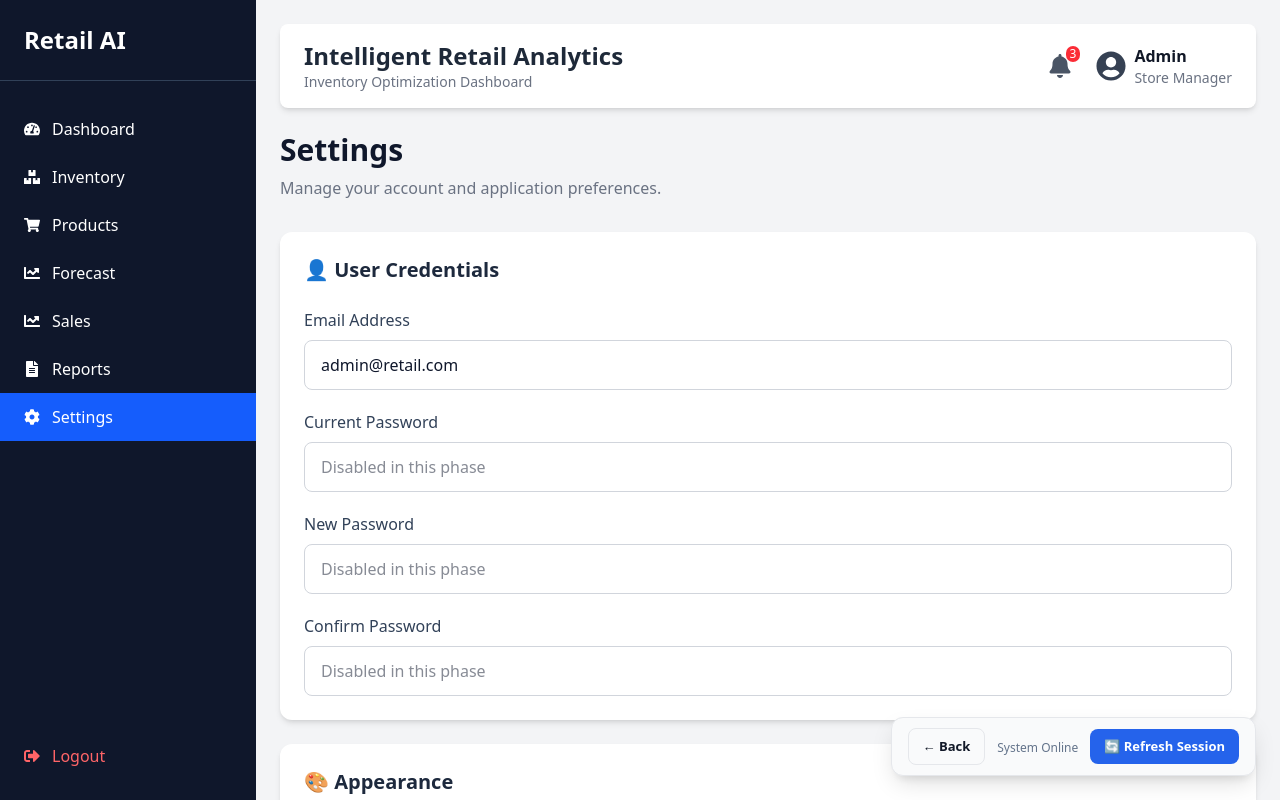
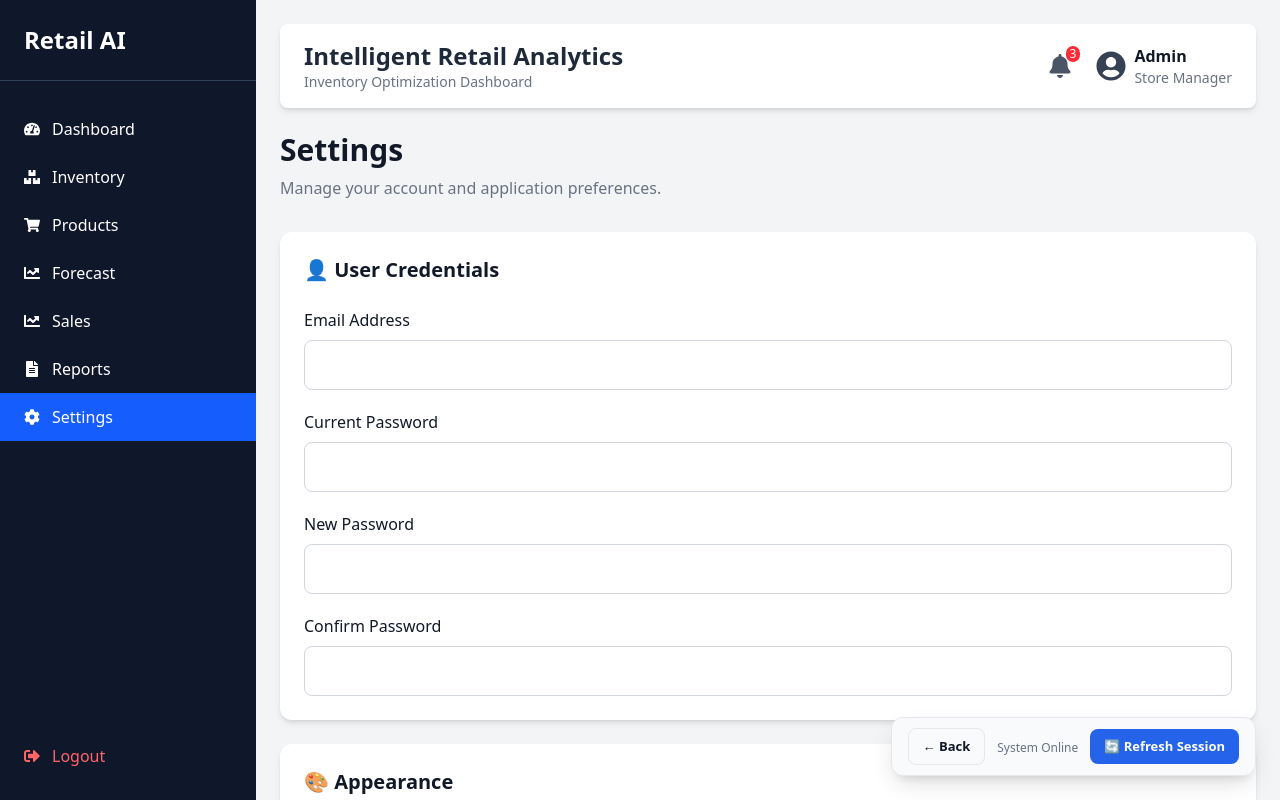
Before and after one commit to MDKubal-17/Intelligent-Retail-Analytics-and-Inventory-Optimization-System, a React (Vite) app in the folder retail-analytics-frontend/: page /settings in a window 1280 px wide. Shown: the top 800 px of the page. Built offline with nearby package versions, Linux system fonts and the light colour scheme; no server answers.

Commit message:
Update Settings.jsx

```diff
--- a/retail-analytics-frontend/src/pages/Settings.jsx
+++ b/retail-analytics-frontend/src/pages/Settings.jsx
@@ -1,14 +1,13 @@
-import React, { useState, useEffect } from "react";
+import React, { useState } from "react";
 import Layout from "../components/Layout";
-
-const API_BASE_URL = import.meta.env.VITE_API_URL || "http://localhost:5000";
 
 export const Settings = () => {
   // Read user from logged-in session
-  const storedUser = JSON.parse(localStorage.getItem("user")) || {
-    id: "",
-    email: "admin@retail.com",
-  };
+  const storedUser =
+    JSON.parse(localStorage.getItem("user")) || {
+      id: "",
+      email: "",
+    };
 
   const [email, setEmail] = useState(storedUser.email);
 
@@ -18,107 +17,48 @@
     confirm: "",
   });
 
-  const [theme, setTheme] = useState(
-    localStorage.getItem("theme") || "light"
-  );
-
   const [message, setMessage] = useState({
     type: "",
     text: "",
   });
 
-  const [isSubmitting, setIsSubmitting] = useState(false);
-
-  // Synchronize theme attribute and Tailwind dark class on <html>
-  useEffect(() => {
-    const root = document.documentElement;
-    root.setAttribute("data-theme", theme);
-    localStorage.setItem("theme", theme);
-
-    if (theme === "dark") {
-      root.classList.add("dark");
-    } else {
-      root.classList.remove("dark");
-    }
-  }, [theme]);
-
-  const handleUpdate = async (e) => {
+  const handleUpdate = (e) => {
     e.preventDefault();
 
-    setMessage({ type: "", text: "" });
-
-    // Block password change for this phase as requested
+    // Show error if user attempts to fill out password fields
     if (passwords.current || passwords.new || passwords.confirm) {
       setMessage({
         type: "error",
-        text: "Password updates are currently disabled in this phase.",
+        text: "Password updates are currently disabled.",
       });
       return;
     }
 
-    setIsSubmitting(true);
-
-    try {
-      const response = await fetch(`${API_BASE_URL}/api/auth/update-settings`, {
-        method: "PUT",
-        headers: {
-          "Content-Type": "application/json",
-        },
-        body: JSON.stringify({
-          userId: storedUser.id,
-          email,
-        }),
-      });
-
-      const data = await response.json();
-
-      if (response.ok) {
-        setMessage({
-          type: "success",
-          text: data.message || "Settings updated successfully!",
-        });
-
-        localStorage.setItem(
-          "user",
-          JSON.stringify({
-            ...storedUser,
-            email,
-          })
-        );
-      } else {
-        setMessage({
-          type: "error",
-          text: data.message || "Failed to update settings.",
-        });
-      }
-    } catch (err) {
-      // If API server is optional for pure theme/local settings, save local state
-      setMessage({
-        type: "success",
-        text: "Preferences saved locally.",
-      });
-    } finally {
-      setIsSubmitting(false);
-    }
+    setMessage({
+      type: "success",
+      text: "Settings saved successfully!",
+    });
   };
 
   return (
     <Layout>
-      <div className="text-slate-900 dark:text-slate-100 min-h-screen transition-colors duration-200">
+      <div>
         {/* Page Heading */}
-        <h1 className="text-3xl font-bold mb-2">Settings</h1>
+        <h1 className="text-3xl font-bold mb-2">
+          Settings
+        </h1>
 
-        <p className="text-gray-500 dark:text-gray-400 mb-8">
+        <p className="text-gray-500 mb-8">
           Manage your account and application preferences.
         </p>
 
-        {/* Message Alert */}
+        {/* Message */}
         {message.text && (
           <div
-            className={`mb-6 p-4 rounded-lg font-medium ${
+            className={`mb-6 p-4 rounded-lg ${
               message.type === "error"
-                ? "bg-red-100 text-red-700 dark:bg-red-900/40 dark:text-red-300"
-                : "bg-green-100 text-green-700 dark:bg-green-900/40 dark:text-green-300"
+                ? "bg-red-100 text-red-700"
+                : "bg-green-100 text-green-700"
             }`}
           >
             {message.text}
@@ -126,14 +66,17 @@
         )}
 
         <form onSubmit={handleUpdate}>
+
           {/* Account Settings */}
-          <div className="bg-white dark:bg-slate-800 rounded-xl shadow-md p-6 mb-6 transition-colors duration-200">
-            <h2 className="text-xl font-bold mb-6 text-slate-800 dark:text-white">
+          <div className="bg-white rounded-xl shadow-md p-6 mb-6">
+
+            <h2 className="text-xl font-bold mb-6">
               👤 User Credentials
             </h2>
 
             <div className="mb-5">
-              <label className="block font-medium mb-2 text-slate-700 dark:text-slate-200">
+
+              <label className="block font-medium mb-2">
                 Email Address
               </label>
 
@@ -142,87 +85,107 @@
                 value={email}
                 onChange={(e) => setEmail(e.target.value)}
                 required
-                className="w-full border border-gray-300 dark:border-slate-600 dark:bg-slate-700 dark:text-white rounded-lg px-4 py-3 focus:outline-none focus:ring-2 focus:ring-blue-500"
+                className="w-full border border-gray-300 rounded-lg px-4 py-3 focus:outline-none focus:ring-2 focus:ring-blue-500"
               />
+
             </div>
 
             <div className="mb-5">
-              <label className="block font-medium mb-2 text-slate-700 dark:text-slate-200">
+
+              <label className="block font-medium mb-2">
                 Current Password
               </label>
 
               <input
                 type="password"
-                placeholder="Disabled in this phase"
                 value={passwords.current}
                 onChange={(e) =>
-                  setPasswords({ ...passwords, current: e.target.value })
+                  setPasswords({
+                    ...passwords,
+                    current: e.target.value,
+                  })
                 }
-                className="w-full border border-gray-300 dark:border-slate-600 dark:bg-slate-700 dark:text-white rounded-lg px-4 py-3 focus:outline-none focus:ring-2 focus:ring-blue-500"
+                className="w-full border border-gray-300 rounded-lg px-4 py-3 focus:outline-none focus:ring-2 focus:ring-blue-500"
               />
+
             </div>
 
             <div className="mb-5">
-              <label className="block font-medium mb-2 text-slate-700 dark:text-slate-200">
+
+              <label className="block font-medium mb-2">
                 New Password
               </label>
 
               <input
                 type="password"
-                placeholder="Disabled in this phase"
                 value={passwords.new}
                 onChange={(e) =>
-                  setPasswords({ ...passwords, new: e.target.value })
+                  setPasswords({
+                    ...passwords,
+                    new: e.target.value,
+                  })
                 }
-                className="w-full border border-gray-300 dark:border-slate-600 dark:bg-slate-700 dark:text-white rounded-lg px-4 py-3 focus:outline-none focus:ring-2 focus:ring-blue-500"
+                className="w-full border border-gray-300 rounded-lg px-4 py-3 focus:outline-none focus:ring-2 focus:ring-blue-500"
               />
+
             </div>
 
             <div>
-              <label className="block font-medium mb-2 text-slate-700 dark:text-slate-200">
+
+              <label className="block font-medium mb-2">
                 Confirm Password
               </label>
 
               <input
                 type="password"
-                placeholder="Disabled in this phase"
                 value={passwords.confirm}
                 onChange={(e) =>
-                  setPasswords({ ...passwords, confirm: e.target.value })
+                  setPasswords({
+                    ...passwords,
+                    confirm: e.target.value,
+                  })
                 }
-                className="w-full border border-gray-300 dark:border-slate-600 dark:bg-slate-700 dark:text-white rounded-lg px-4 py-3 focus:outline-none focus:ring-2 focus:ring-blue-500"
+                className="w-full border border-gray-300 rounded-lg px-4 py-3 focus:outline-none focus:ring-2 focus:ring-blue-500"
               />
+
             </div>
+
           </div>
 
           {/* Appearance */}
-          <div className="bg-white dark:bg-slate-800 rounded-xl shadow-md p-6 mb-6 transition-colors duration-200">
-            <h2 className="text-xl font-bold mb-6 text-slate-800 dark:text-white">
+          <div className="bg-white rounded-xl shadow-md p-6 mb-6">
+
+            <h2 className="text-xl font-bold mb-6">
               🎨 Appearance
             </h2>
 
-            <label className="block font-medium mb-2 text-slate-700 dark:text-slate-200">
+            <label className="block font-medium mb-2">
               Theme
             </label>
 
             <select
-              value={theme}
-              onChange={(e) => setTheme(e.target.value)}
-              className="w-full border border-gray-300 dark:border-slate-600 dark:bg-slate-700 dark:text-white rounded-lg px-4 py-3 focus:outline-none focus:ring-2 focus:ring-blue-500"
+              defaultValue="light"
+              className="w-full border border-gray-300 rounded-lg px-4 py-3 focus:outline-none focus:ring-2 focus:ring-blue-500"
             >
-              <option value="light">☀️ Light Theme</option>
-              <option value="dark">🌙 Dark Theme</option>
+              <option value="light">
+                ☀️ Light Theme
+              </option>
+
+              <option value="dark">
+                🌙 Dark Theme
+              </option>
             </select>
+
           </div>
 
           {/* Save Button */}
           <button
             type="submit"
-            disabled={isSubmitting}
-            className="bg-blue-600 text-white px-6 py-3 rounded-lg hover:bg-blue-700 disabled:opacity-50 transition-colors"
+            className="bg-blue-600 text-white px-6 py-3 rounded-lg hover:bg-blue-700"
           >
-            {isSubmitting ? "Saving..." : "Save Settings"}
+            Save Settings
           </button>
+
         </form>
       </div>
     </Layout>
```
